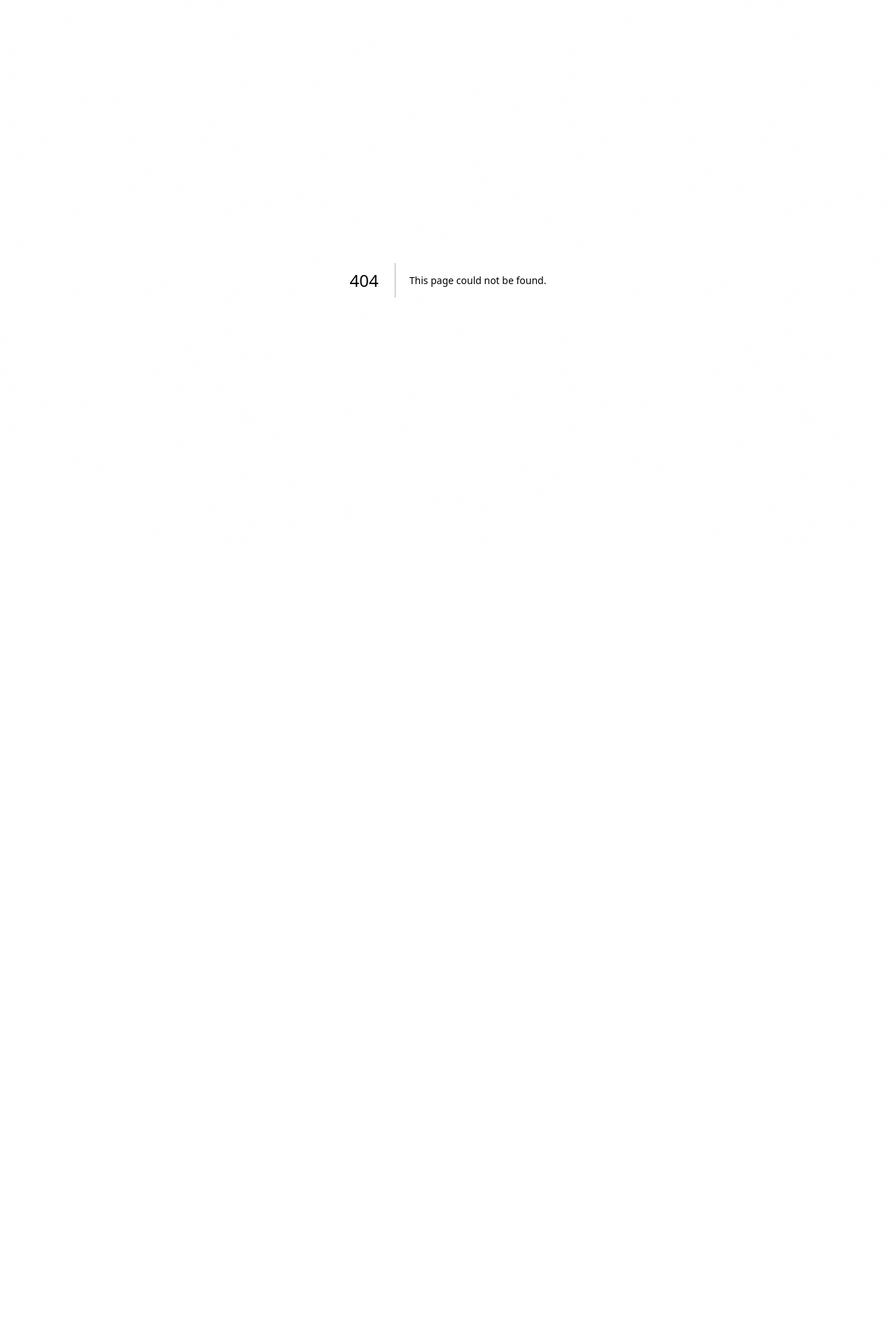
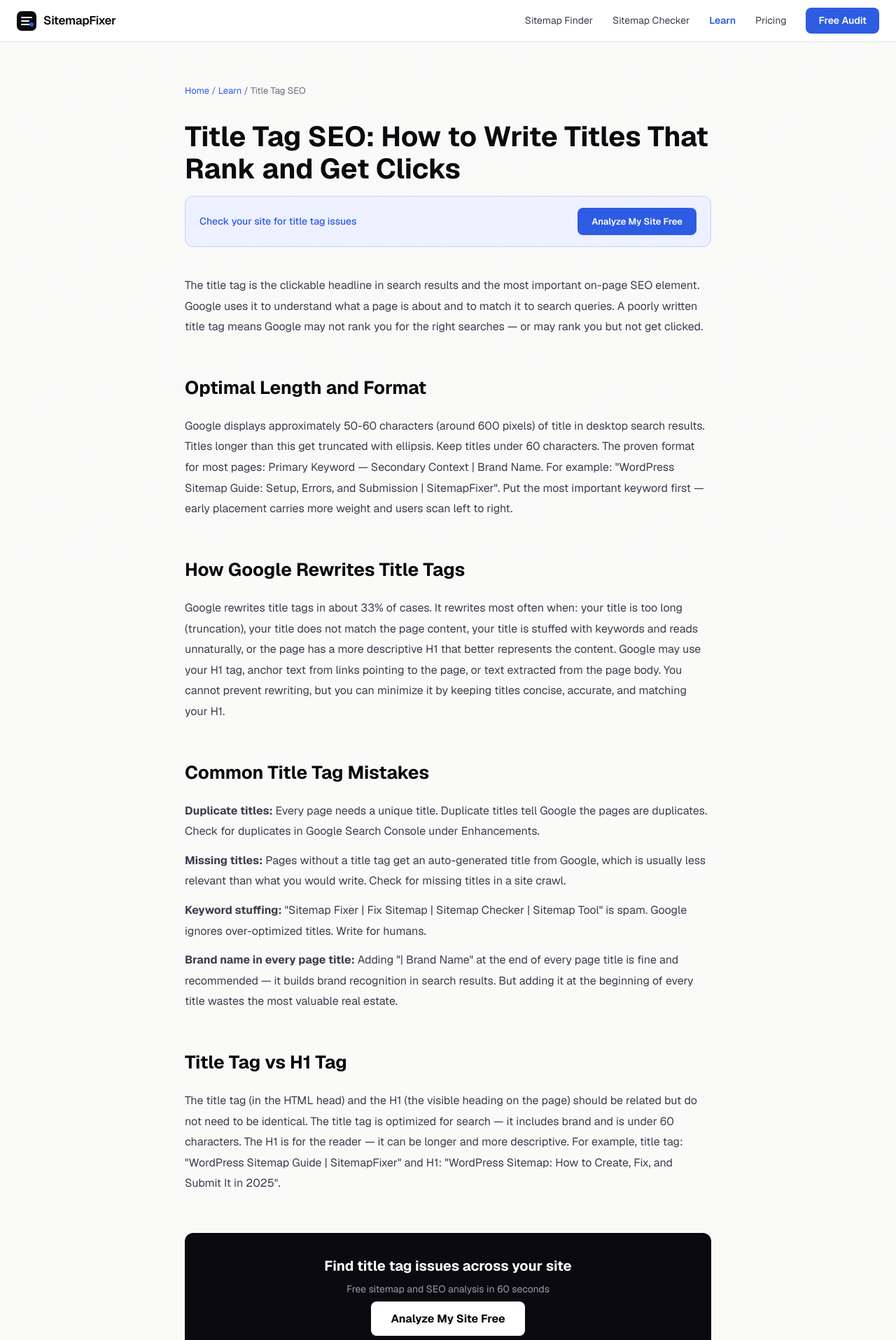
Before and after one commit to Watermelon-Coctail-Bar/sitemap-fixer, a Next.js app: page /learn/title-tag-seo in a window 1280 px wide. Before the commit this address had no page. Shown: the top 1915 px of the page at 70% size. Before the commit the page ends 800 px from the top, so only its background shows below. Built offline with nearby package versions, Linux system fonts and the light colour scheme.

Commit message:
Create page.tsx

```diff
--- /dev/null
+++ b/src/app/learn/title-tag-seo/page.tsx
@@ -0,0 +1,41 @@
+import type { Metadata } from 'next';
+export const metadata: Metadata = {
+  title: 'Title Tag SEO: How to Write Titles That Rank and Get Clicks | SitemapFixer',
+  description: "The title tag is the most important on-page SEO element. Here is the exact format that works, common mistakes to avoid, and how Google rewrites titles.",
+  alternates: { canonical: 'https://sitemapfixer.com/learn/title-tag-seo' },
+};
+export default function Page() {
+  return (
+    <div style={{ maxWidth: 800, margin: '0 auto', padding: '60px 24px' }}>
+      <nav style={{ fontSize: 13, color: '#6b6b7d', marginBottom: 32 }}>
+        <a href="/" style={{ color: '#2d5be3', textDecoration: 'none' }}>Home</a>{' / '}
+        <a href="/learn" style={{ color: '#2d5be3', textDecoration: 'none' }}>Learn</a>{' / '}
+        <span>Title Tag SEO</span>
+      </nav>
+      <h1 style={{ fontSize: 40, fontWeight: 700, color: '#0a0a0f', marginBottom: 16, lineHeight: 1.15 }}>Title Tag SEO: How to Write Titles That Rank and Get Clicks</h1>
+      <div style={{ background: '#eef1ff', border: '1px solid rgba(45,91,227,0.2)', borderRadius: 12, padding: '16px 20px', marginBottom: 40, display: 'flex', alignItems: 'center', justifyContent: 'space-between', gap: 16 }}>
+        <span style={{ fontSize: 14, color: '#2d5be3', fontWeight: 500 }}>Check your site for title tag issues</span>
+        <a href="/" style={{ background: '#2d5be3', color: 'white', padding: '10px 20px', borderRadius: 8, textDecoration: 'none', fontWeight: 600, fontSize: 13 }}>Analyze My Site Free</a>
+      </div>
+      <div style={{ fontSize: 16, color: '#3d3d4f', lineHeight: 1.85 }}>
+        <p style={{ marginBottom: 24 }}>The title tag is the clickable headline in search results and the most important on-page SEO element. Google uses it to understand what a page is about and to match it to search queries. A poorly written title tag means Google may not rank you for the right searches — or may rank you but not get clicked.</p>
+        <h2 style={{ fontSize: 26, fontWeight: 700, color: '#0a0a0f', marginTop: 48, marginBottom: 16 }}>Optimal Length and Format</h2>
+        <p style={{ marginBottom: 24 }}>Google displays approximately 50-60 characters (around 600 pixels) of title in desktop search results. Titles longer than this get truncated with ellipsis. Keep titles under 60 characters. The proven format for most pages: Primary Keyword — Secondary Context | Brand Name. For example: "WordPress Sitemap Guide: Setup, Errors, and Submission | SitemapFixer". Put the most important keyword first — early placement carries more weight and users scan left to right.</p>
+        <h2 style={{ fontSize: 26, fontWeight: 700, color: '#0a0a0f', marginTop: 48, marginBottom: 16 }}>How Google Rewrites Title Tags</h2>
+        <p style={{ marginBottom: 24 }}>Google rewrites title tags in about 33% of cases. It rewrites most often when: your title is too long (truncation), your title does not match the page content, your title is stuffed with keywords and reads unnaturally, or the page has a more descriptive H1 that better represents the content. Google may use your H1 tag, anchor text from links pointing to the page, or text extracted from the page body. You cannot prevent rewriting, but you can minimize it by keeping titles concise, accurate, and matching your H1.</p>
+        <h2 style={{ fontSize: 26, fontWeight: 700, color: '#0a0a0f', marginTop: 48, marginBottom: 16 }}>Common Title Tag Mistakes</h2>
+        <p style={{ marginBottom: 12 }}><strong>Duplicate titles:</strong> Every page needs a unique title. Duplicate titles tell Google the pages are duplicates. Check for duplicates in Google Search Console under Enhancements.</p>
+        <p style={{ marginBottom: 12 }}><strong>Missing titles:</strong> Pages without a title tag get an auto-generated title from Google, which is usually less relevant than what you would write. Check for missing titles in a site crawl.</p>
+        <p style={{ marginBottom: 12 }}><strong>Keyword stuffing:</strong> "Sitemap Fixer | Fix Sitemap | Sitemap Checker | Sitemap Tool" is spam. Google ignores over-optimized titles. Write for humans.</p>
+        <p style={{ marginBottom: 24 }}><strong>Brand name in every page title:</strong> Adding "| Brand Name" at the end of every page title is fine and recommended — it builds brand recognition in search results. But adding it at the beginning of every title wastes the most valuable real estate.</p>
+        <h2 style={{ fontSize: 26, fontWeight: 700, color: '#0a0a0f', marginTop: 48, marginBottom: 16 }}>Title Tag vs H1 Tag</h2>
+        <p style={{ marginBottom: 24 }}>The title tag (in the HTML head) and the H1 (the visible heading on the page) should be related but do not need to be identical. The title tag is optimized for search — it includes brand and is under 60 characters. The H1 is for the reader — it can be longer and more descriptive. For example, title tag: "WordPress Sitemap Guide | SitemapFixer" and H1: "WordPress Sitemap: How to Create, Fix, and Submit It in 2025".</p>
+      </div>
+      <div style={{ background: '#0a0a0f', borderRadius: 12, padding: '32px', textAlign: 'center', marginTop: 56 }}>
+        <div style={{ fontSize: 20, fontWeight: 700, color: 'white', marginBottom: 8 }}>Find title tag issues across your site</div>
+        <div style={{ color: '#9999aa', marginBottom: 20, fontSize: 14 }}>Free sitemap and SEO analysis in 60 seconds</div>
+        <a href="/" style={{ background: 'white', color: '#0a0a0f', padding: '14px 28px', borderRadius: 8, textDecoration: 'none', fontWeight: 700 }}>Analyze My Site Free</a>
+      </div>
+    </div>
+  );
+}
```
